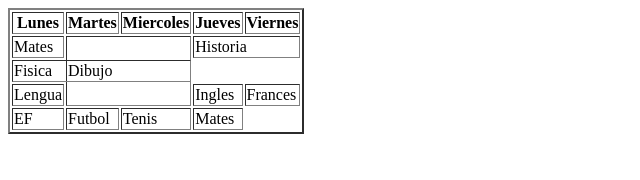
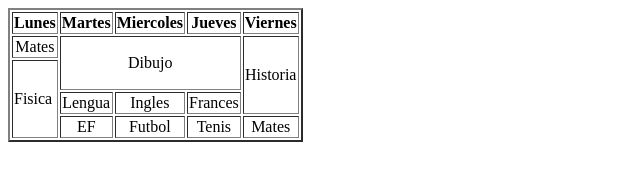
Before and after one commit to adrianmoreno-wg/adrianmoreno-wg.github.io, a plain HTML site: page ej3.html in a window 1280 px wide. Shown: the whole page, without its empty margins (0-640 px from the left). Drawn offline with Linux system fonts and the light colour scheme.

Commit message:
Update ej3.html

```diff
--- a/ej3.html
+++ b/ej3.html
@@ -7,28 +7,27 @@
 </head>
 <body>
     <table border="2">
-        <tr>
+        <tr align="center">
             <th>Lunes</th>
             <th>Martes</th>
             <th>Miercoles</th>
             <th>Jueves</th>
             <th>Viernes</th>
         </tr>
-        <tr>
+        <tr align="center">
             <td>Mates</td>
-            <td rowspan="3" colspan="2">Dibujo</td>
-            <td colspan="3">Historia</td>
+            <td rowspan="2" colspan="3" ><p>Dibujo</p></td>
+            <td rowspan="3">Historia</td>
         </tr>
         <tr>
-            <td colspan="3">Fisica</td>
+            <td rowspan="3">Fisica</td>
         </tr>
-        <tr>
+        <tr align="center">
             <td>Lengua</td>
             <td>Ingles</td>
             <td>Frances</td>
         </tr>
-
-        <tr>
+        <tr align="center">
             <td>EF</td>
             <td>Futbol</td>
             <td>Tenis</td>
```
